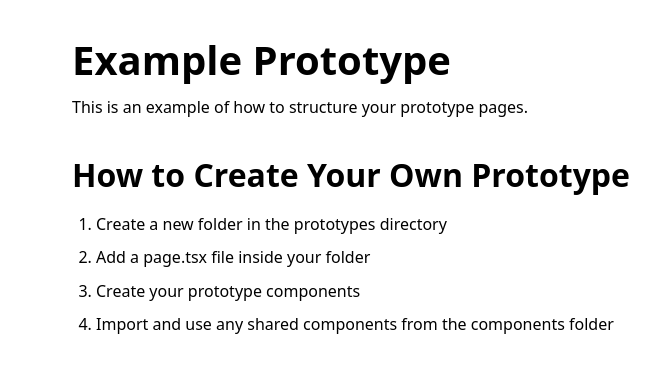
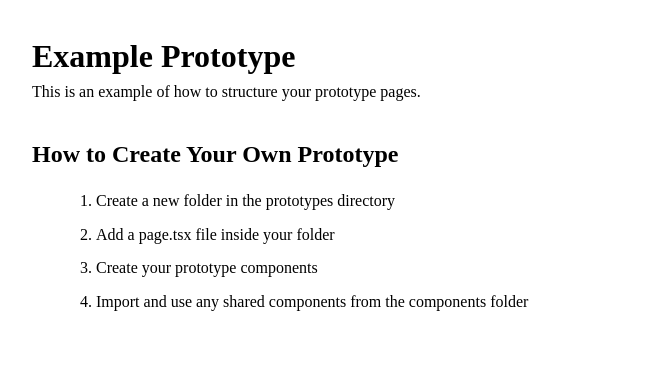
Before and after one commit to MD412/marc-prototype-home, a Next.js app: page /prototypes/example in a window 1280 px wide. Shown: the top 372 px of the page, without its empty margins (0-660 px from the left). Built offline with nearby package versions, Linux system fonts and the light colour scheme.

Commit message:
Removing unnecessary css

```diff
--- a/app/globals.css
+++ b/app/globals.css
@@ -1,93 +1,48 @@
 /* CSS Reset */
+/* 1. Use a more-intuitive box-sizing model */
+*, *::before, *::after {
+  box-sizing: border-box;
+}
+
+/* 2. Remove default margin */
 * {
-  box-sizing: border-box;
-  padding: 0;
   margin: 0;
 }
 
-/* Design tokens */
-:root {
-  --max-width: 1200px;
-  --border-radius: 12px;
-
-  /* Colors */
-  --foreground-rgb: 0, 0, 0;
-  --background-rgb: 255, 255, 255;
-
-  /* Typography */
-  --font-mono: ui-monospace, Menlo, Monaco, "Cascadia Mono", "Segoe UI Mono",
-    "Roboto Mono", "Oxygen Mono", "Ubuntu Monospace", "Source Code Pro",
-    "Fira Mono", "Droid Sans Mono", "Courier New", monospace;
+body {
+  /* 3. Add accessible line-height */
+  line-height: 1.5;
+  /* 4. Improve text rendering */
+  -webkit-font-smoothing: antialiased;
 }
 
-/* Dark mode overrides */
-@media (prefers-color-scheme: dark) {
-  :root {
-    --foreground-rgb: 255, 255, 255;
-    --background-rgb: 0, 0, 0;
-  }
-  html {
-    color-scheme: dark;
-  }
+/* 5. Improve media defaults */
+img, picture, video, canvas, svg {
+  display: block;
+  max-width: 100%;
 }
 
-/* Basic document setup */
-html,
-body {
-  max-width: 100vw;
-  overflow-x: hidden;
-  font-family: system-ui, -apple-system, BlinkMacSystemFont, 'Segoe UI', Roboto,
-    'Helvetica Neue', Arial, sans-serif;
-  color: rgb(var(--foreground-rgb));
-  background: rgb(var(--background-rgb));
-  -webkit-font-smoothing: antialiased;
-  -moz-osx-font-smoothing: grayscale;
+/* 6. Inherit fonts for form controls */
+input, button, textarea, select {
+  font: inherit;
 }
 
-/* Basic element styles */
-a {
-  color: inherit;
-  text-decoration: none;
+/* 7. Avoid text overflows */
+p, h1, h2, h3, h4, h5, h6 {
+  overflow-wrap: break-word;
 }
 
-h1 {
-  font-size: 2.5rem;
-  font-weight: 700;
-  margin-bottom: 0.5rem;
+/* 8. Improve line wrapping */
+p {
+  text-wrap: pretty;
+}
+h1, h2, h3, h4, h5, h6 {
+  text-wrap: balance;
 }
 
-h2 {
-  font-size: 2rem;
-  font-weight: 600;
-  margin-bottom: 0.5rem;
+/*
+  9. Create a root stacking context
+*/
+#root, #__next {
+  isolation: isolate;
 }
-
-p {
-  line-height: 1.6;
-}
-
-.container {
-  max-width: var(--max-width);
-  margin: 0 auto;
-  padding: 2rem;
-}
-
-.grid {
-  display: grid;
-  grid-template-columns: repeat(auto-fill, minmax(300px, 1fr));
-  gap: 2rem;
-  margin-top: 2rem;
-}
-
-.card {
-  padding: 1.5rem;
-  border-radius: var(--border-radius);
-  background: rgba(0, 0, 0, 0.02);
-  border: 1px solid rgba(0, 0, 0, 0.1);
-  transition: all 0.2s ease;
-}
-
-.card:hover {
-  background: rgba(0, 0, 0, 0.04);
-  transform: translateY(-2px);
-}
```
Also changed, not shown: 1 other file (tests, documents, lock files or other folders).
